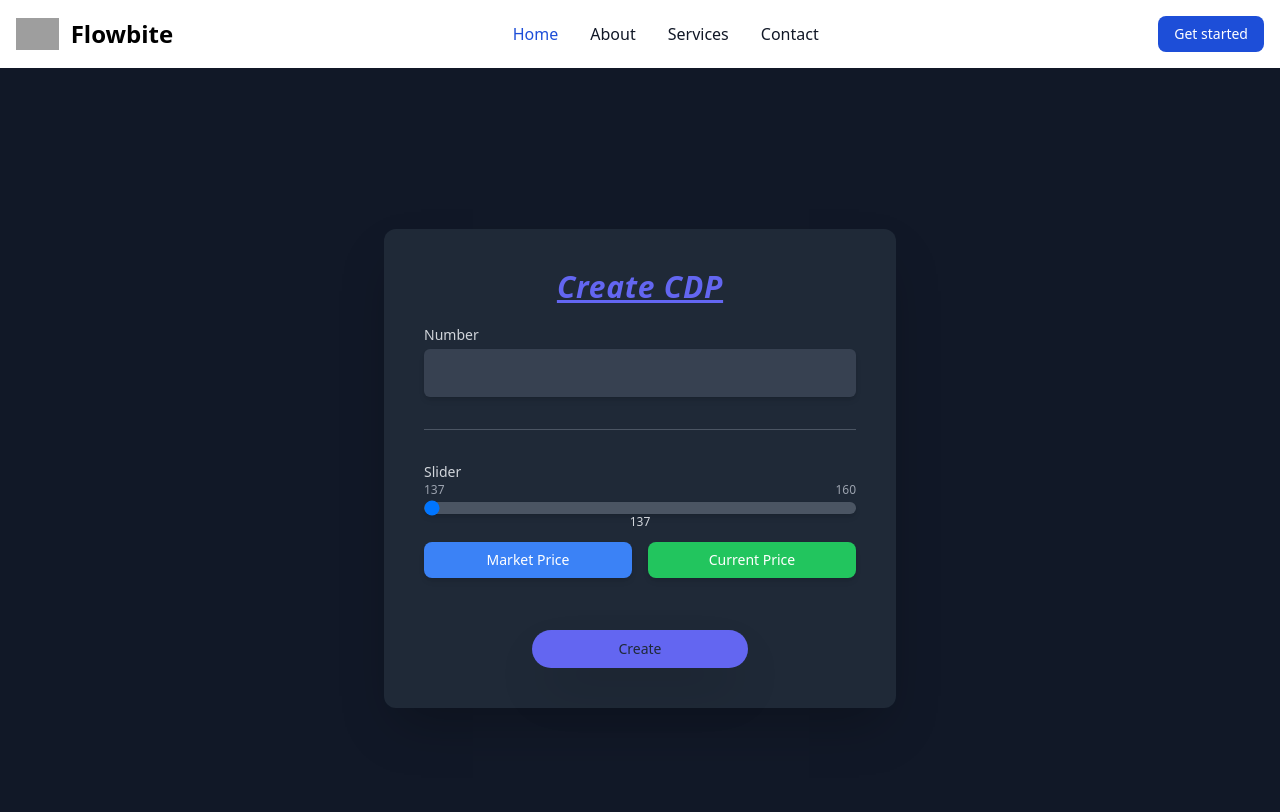
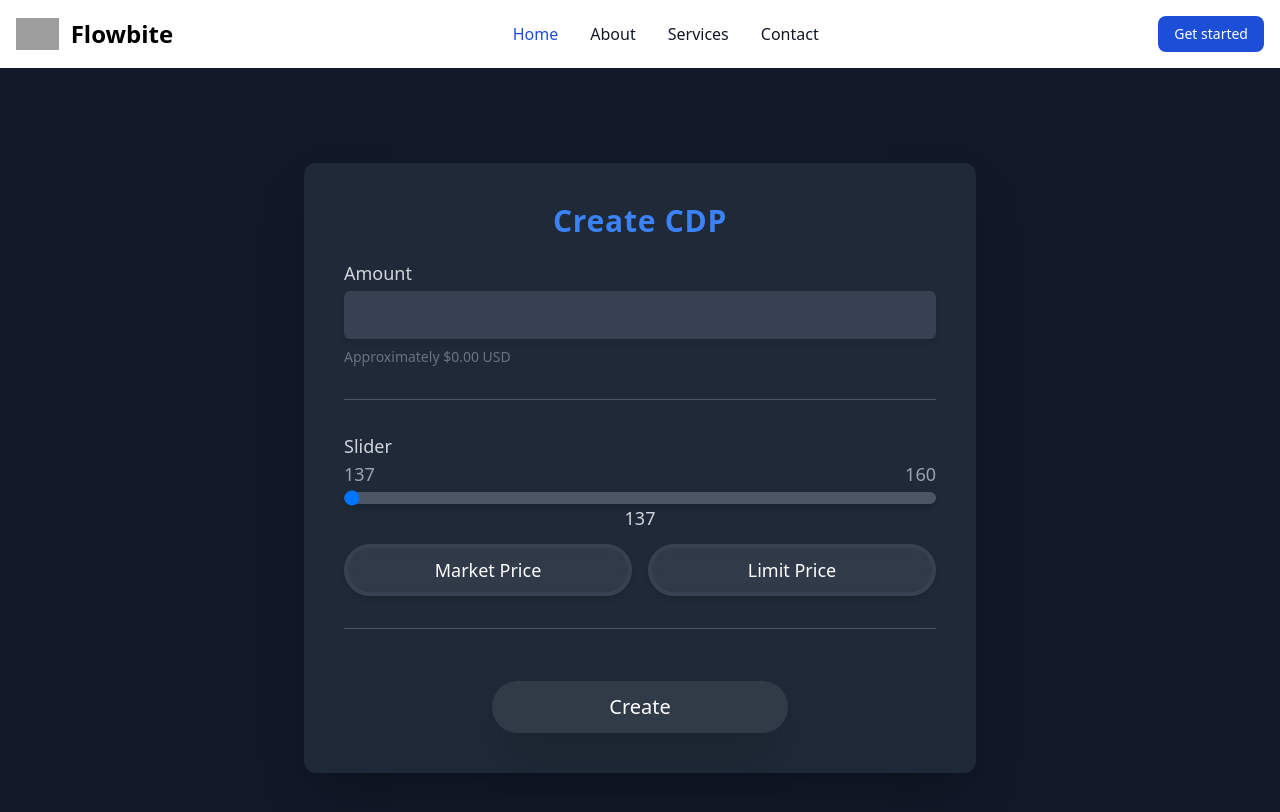
Before and after one commit to mystical-prog/sUSD, a React (Create React App) app in the folder app/: page / in a window 1280 px wide. Shown: the top 812 px of the page. Built offline with nearby package versions, Linux system fonts and the light colour scheme; grey boxes are pictures that could not be loaded.

Commit message:
Update in Create.jsx

```diff
--- a/app/src/components/Create.jsx
+++ b/app/src/components/Create.jsx
@@ -3,41 +3,43 @@ import React, { useState } from "react";
 const CreateCDPForm = () => {
   const [number, setNumber] = useState("");
   const [slider, setSlider] = useState(137);
+  const [activeButton, setActiveButton] = useState("");
+  const conversionRate = 0.013;
 
   const handleSubmit = (e) => {
     e.preventDefault();
-    // Add your form processing logic here
     console.log(`Number: ${number}, Slider: ${slider}`);
   };
 
   return (
-    <div className="flex items-center justify-center h-screen bg-gray-900">
+    <div className="flex items-center justify-center min-h-screen bg-gray-900 p-10">
       <form
         onSubmit={handleSubmit}
-        className="p-10 bg-gray-800 rounded-xl shadow-2xl w-2/5 transition-all duration-500 ease-in-out transform hover:scale-105"
+        className="p-10 bg-gray-800 rounded-xl shadow-2xl w-full max-w-2xl transition-all duration-500 ease-in-out transform"
       >
-        <h1 className="text-center text-3xl font-bold mb-5 tracking-wide text-indigo-500 underline italic">Create CDP</h1>
+        <h1 className="text-3xl font-semibold mb-5 tracking-wide text-blue-500 text-center">Create CDP</h1>
         <div className="space-y-8">
-          <label
-            htmlFor="number-input"
-            className="block text-sm font-medium text-gray-300 transition-colors duration-200 ease-in-out"
-          >
-            Number
+          {/* Number Input */}
+          <label htmlFor="number-input" className="block text-lg font-medium text-gray-300 transition-colors duration-200 ease-in-out">
+            Amount
             <input
               type="number"
               id="number-input"
-              className="mt-1 block w-full rounded-md bg-gray-700 text-gray-300 border-transparent shadow-md h-12 text-lg transition-all duration-200 ease-in-out hover:border-gray-500 focus:border-indigo-500"
+              className="p-4 mt-1 block w-full rounded-md bg-gray-700 text-gray-300 border-transparent shadow-md h-12 text-lg transition-all duration-200 ease-in-out hover:border-gray-500 focus:border-blue-500"
               value={number}
               onChange={(e) => setNumber(e.target.value)}
             />
+            <span className="block mt-2 text-sm text-gray-500">
+              Approximately ${(number * conversionRate).toFixed(2)} USD
+            </span>
           </label>
+
           <div className="border-t border-gray-600 my-5"></div>
-          <label
-            htmlFor="slider-input"
-            className="block text-sm font-medium text-gray-300 transition-colors duration-200 ease-in-out"
-          >
+
+          {/* Slider Input */}
+          <label htmlFor="slider-input" className="block text-lg font-medium text-gray-300 transition-colors duration-200 ease-in-out">
             Slider
-            <div className="flex justify-between text-xs text-gray-400">
+            <div className="flex justify-between text-md text-gray-400">
               <span>137</span>
               <span>160</span>
             </div>
@@ -46,32 +48,58 @@ const CreateCDPForm = () => {
               min="137"
               max="160"
               id="slider-input"
-              className="mt-1 block w-full rounded-full bg-gray-700 text-gray-300 shadow-md transition-all duration-200 ease-in-out hover:border-gray-500 focus:border-indigo-500 appearance-none h-3"
+              className="mt-1 block w-full rounded-full bg-gray-700 text-gray-300 shadow-md transition-all duration-200 ease-in-out hover:border-gray-500 focus:border-blue-500 appearance-none h-3"
               value={slider}
               onChange={(e) => setSlider(e.target.value)}
               style={{ background: `linear-gradient(to right, #818CF8 0%, #818CF8 ${(slider-137)/23*100}%, #4B5563 ${(slider-137)/23*100}%, #4B5563 100%)`}}
             />
-            <div className="text-center text-xs text-gray-300">{slider}</div>
+            <div className="text-center text-md text-gray-300">{slider}</div>
+
+            {/* Buttons */}
             <div className="flex space-x-4 mt-3">
               <button
                 type="button"
-                className="flex-1 py-2 rounded-lg bg-blue-500 text-white text-sm font-medium hover:bg-blue-700 transition-colors duration-200 ease-in-out shadow-md"
+                onClick={() => setActiveButton("Market Price")}
+                className={`flex-1 py-2 rounded-full bg-opacity-40 ${activeButton === 'Market Price' ? 'bg-red-500 border-red-900' : 'bg-gray-600'} border-gray-700 border-4 hover:border-red-700 backdrop-blur text-white text-lg font-medium transition-colors duration-200 ease-in-out shadow-md hover:bg-red-500`}
               >
                 Market Price
               </button>
               <button
                 type="button"
-                className="flex-1 py-2 rounded-lg bg-green-500 text-white text-sm font-medium hover:bg-green-700 transition-colors duration-200 ease-in-out shadow-md"
+                onClick={() => setActiveButton("Limit Price")}
+                className={`flex-1 py-2 rounded-full bg-opacity-40 ${activeButton === 'Limit Price' ? 'bg-green-500 border-green-900' : 'bg-gray-600'} border-gray-700 border-4 hover:border-green-700 backdrop-blur text-white text-lg font-medium transition-colors duration-200 ease-in-out shadow-md hover:bg-green-500`}
               >
-                Current Price
+                Limit Price
               </button>
             </div>
+
+            {/* Active Button Info */}
+            {activeButton === "Market Price" && (
+              <input
+                type="text"
+                className="opacity-100 p-4 mt-4 block w-full rounded-md bg-gray-700 text-gray-300 border-transparent shadow-md h-12 text-lg transition-all duration-200 ease-in-out hover:border-gray-500 focus:border-blue-500"
+                value="Market Price Info"
+                disabled
+              />
+            )}
+            {activeButton === "Limit Price" && (
+              <input
+                type="text"
+                className="mt-4 opacity-100 p-4 block w-full rounded-md bg-gray-700 text-gray-300 border-transparent shadow-md h-12 text-lg transition-all duration-200 ease-in-out hover:border-gray-500 focus:border-blue-500"
+                value="Limit Price Info"
+                disabled
+              />
+            )}
           </label>
+
+          <div className="border-t border-gray-600 my-5"></div>
+
+          {/* Submit Button */}
           <div className="pt-5">
             <div className="flex justify-center">
               <button
                 type="submit"
-                className="w-1/2 inline-flex justify-center py-2 px-4 border border-transparent shadow-2xl text-sm font-medium rounded-full text-gray-800 bg-indigo-500 hover:bg-indigo-700 focus:outline-none focus:ring-2 focus:ring-offset-2 focus:ring-indigo-500 transition-all duration-200 ease-in-out hover:shadow-3xl transform hover:-translate-y-1"
+                className="w-1/2 bg-opacity-40 bg-gray-600 border-gray-700 border-4 hover:border-blue-700 text-xl inline-flex justify-center py-2 px-4 border-transparent shadow-2xl font-medium rounded-full text-white hover:bg-blue-700 focus:outline-none focus:ring-2 focus:ring-offset-2 focus:ring-blue-500 transition-all duration-200 ease-in-out hover:shadow-3xl transform hover:-translate-y-1"
               >
                 Create
               </button>
```
